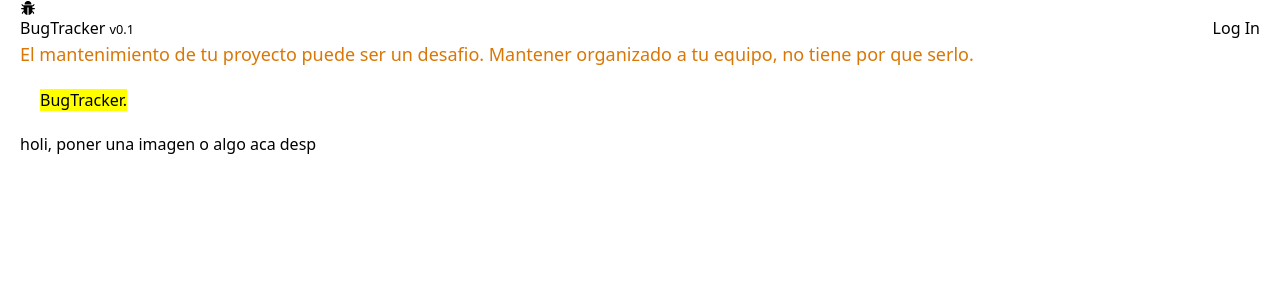
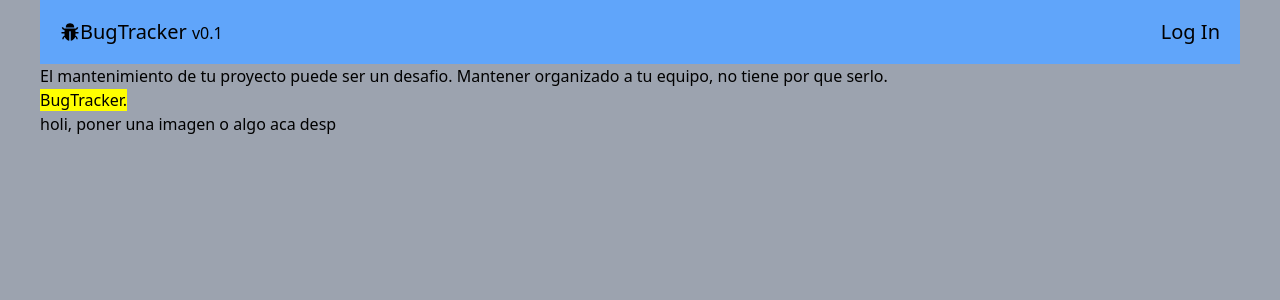
Before and after one commit to ValentinKrajzelman/BugTracker-w-mern, a React (Create React App) app in the folder bugtracker/: page / in a window 1280 px wide. Shown: the top 300 px of the page. Built offline with nearby package versions, Linux system fonts and the light colour scheme.

Commit message:
holiwi de nuevo

```diff
--- a/bugtracker/src/App.js
+++ b/bugtracker/src/App.js
@@ -14,7 +14,7 @@ function App() {
 
   return (
     <Router>
-      <div className="container-fluid pr-5 pl-5">
+      <div className="px-10 bg-gray-400 w-screen h-screen">
         <NavBar />
 
         {!isAuthenticated && (
--- a/bugtracker/src/components/landingPage.component.js
+++ b/bugtracker/src/components/landingPage.component.js
@@ -2,18 +2,18 @@ import React from "react";
 
 const LandingPage = () => {
   return (
-    <div className="row">
-      <div className="col-sm-7">
-        <h3 className="text-lg text-yellow-600">
+    <div className="">
+      <div className="">
+        <h3 className="">
           El mantenimiento de tu proyecto puede ser un desafio. Mantener
           organizado a tu equipo, no tiene por que serlo.
         </h3>
 
-        <h1 className="container m-5 ">
+        <h1 className="">
           <mark> BugTracker. </mark>
         </h1>
       </div>
-      <div className="col-sm-5">holi, poner una imagen o algo aca desp</div>
+      <div className="">holi, poner una imagen o algo aca desp</div>
     </div>
   );
 };
--- a/bugtracker/src/components/mainUserPage.component.js
+++ b/bugtracker/src/components/mainUserPage.component.js
@@ -3,19 +3,19 @@ import { Link } from "react-router-dom";
 
 const mainUserPage = () => {
   return (
-    <div className="row m-5">
-      <div className="col-sm-7">
-        <div className="h1">Bienvenid@ de nuevo :)</div>
-        <div className="h4">
+    <div className="">
+      <div className="">
+        <div className="">Bienvenid@ de nuevo :)</div>
+        <div className="">
           Si queres crear un nuevo proyecto donde anotar bugs hacer click
-          <Link to="newProject" className="h5">
+          <Link to="newProject" className="">
             <mark>Aca</mark>
           </Link>
           tambien podes crealo clikeando el icono de la barra de navegacion, si
           ya tenes un proyecto seleccionalo en el menu deslizable de arriba.
         </div>
       </div>
-      <div className="col-sm-5">
+      <div className="">
         aca poner alguna imagen de como seleccionar el proyecto o algo asi
       </div>
     </div>
--- a/bugtracker/src/components/navbar1.component.js
+++ b/bugtracker/src/components/navbar1.component.js
@@ -1,7 +1,8 @@
 import React, { useState } from "react";
 import { Link } from "react-router-dom";
 import { useAuth0 } from "@auth0/auth0-react";
-import {AiFillBug} from "react-icons/ai";
+import {AiFillBug, AiFillPlusCircle} from "react-icons/ai";
+import {RiArrowDropDownLine} from "react-icons/ri";
 
 import ProjectList from "./projectsList.component";
 
@@ -9,39 +10,40 @@ const NavBar = () => {
   const { loginWithRedirect, isAuthenticated, logout, user } = useAuth0();
 
   return (
-    <nav className="">
-     <AiFillBug/>
-     <Link to="/" className="">
+  <nav className="flex justify-between w-full h-16 bg-blue-400 items-center text-xl">
+     <div className="flex items-center">
+     <AiFillBug className="ml-5"/>
+     <Link to="/" className="mr-6">
         BugTracker <small>v0.1</small>
       </Link>
       {isAuthenticated && (
-        <div className="nav-item dropdown navbar-text">
+        <div className="flex pl-2">
           <a
-            className="nav-link dropdown-toggle"
+            className=""
             href="#"
-            id="navbardrop"
             data-toggle="dropdown"
           >
             Tus Proyectos
           </a>
-          <div className="dropdown-menu">
+          <RiArrowDropDownLine className="text-3xl"/>
+          <div className="">
             <ProjectList />
           </div>
         </div>
       )}
       {isAuthenticated && (
         <Link to="/newProject">
-          <button className="btn-secondary rounded-circle border border-dark">
-            +
-          </button>
+          <AiFillPlusCircle className="ml-2 text-2xl"/>
         </Link>
       )}
+      </div>
 
-      <ul className="float-right">
+    <div>
+      <ul className="flex">
         {!isAuthenticated && (
           <li className="">
             <button
-              className=""
+              className="mr-5"
               onClick={() => loginWithRedirect()}
             >
               Log In
@@ -49,14 +51,14 @@ const NavBar = () => {
           </li>
         )}
         {isAuthenticated && (
-          <li className="nav-item mr-3">
-            <div className="navbar-text">{user.name}</div>
+          <li className="mr-5 ">
+            <div className="">{user.name}</div>
           </li>
         )}
         {isAuthenticated && (
-          <li className="nav-item">
+          <li className="">
             <button
-              className="btn btn-outline-primary"
+              className="mr-5"
               onClick={() => logout()}
             >
               Log out
@@ -64,7 +66,8 @@ const NavBar = () => {
           </li>
         )}
       </ul>
-    </nav>
+    </div>
+  </nav>
   );
 };
 
```
Also changed, not shown: 1 other file (tests, documents, lock files or other folders).
